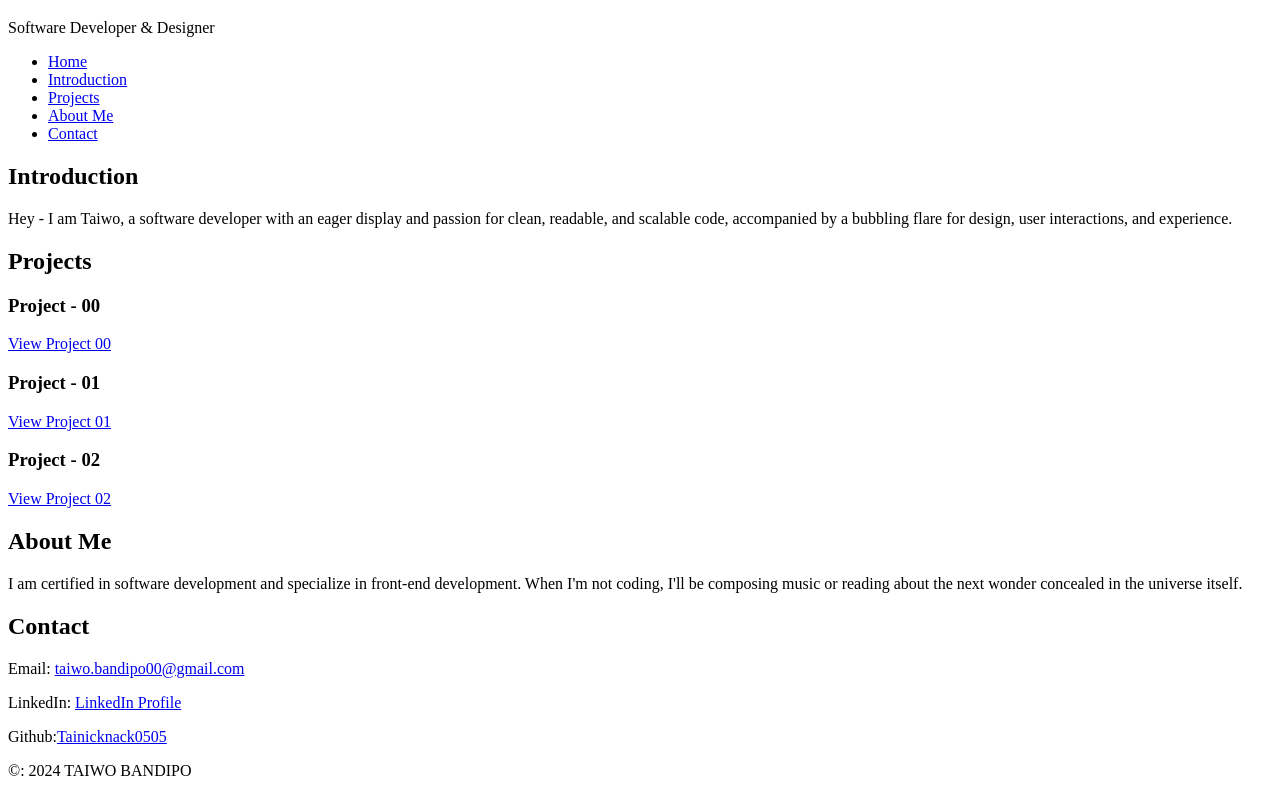
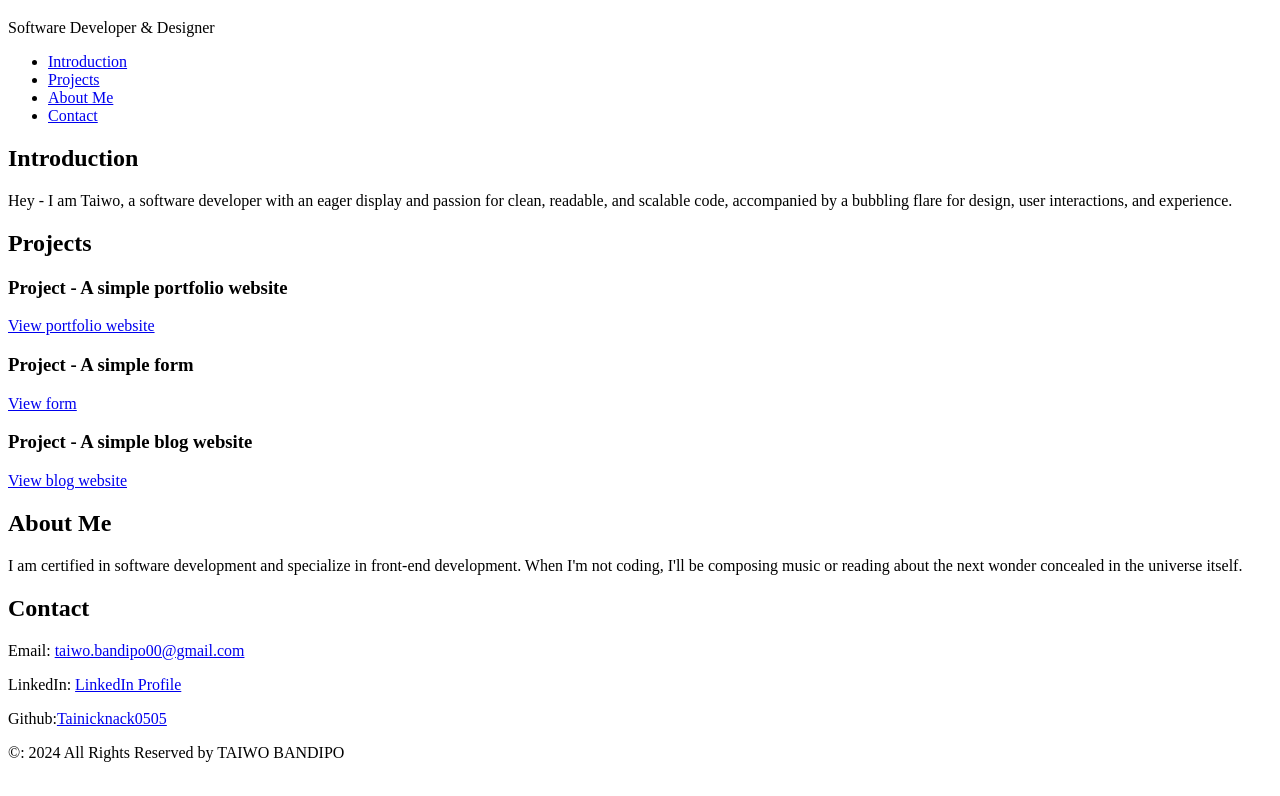
Before and after one commit to Tainicknack0505/My_First_Portfolio, a plain HTML site: page portfolio/index.html in a window 1280 px wide. Shown: the part 61-857 px from the top of the page. Drawn offline with Linux system fonts and the light colour scheme.

Commit message:
new updated index.html file

```diff
--- a/portfolio/index.html
+++ b/portfolio/index.html
@@ -16,7 +16,6 @@
 
     <nav>
         <ul>
-            <li><a href="#home">Home</a></li>
             <li><a href="#introduction">Introduction</a></li>
             <li><a href="#projects">Projects</a></li>
             <li><a href="#About me">About Me</a></li>
@@ -33,23 +32,23 @@
     <section id="projects">
         <h2>Projects</h2>
         <article class="project">
-            <h3>Project - 00</h3>
+            <h3>Project - A simple portfolio website</h3>
             <p></p>
-            <a href="#" target="_blank">View Project 00</a>
+            <a href="#" target="_blank">View portfolio website</a>
         </article>
         <article class="project">
-            <h3>Project - 01</h3>
+            <h3>Project - A simple form</h3>
             <p></p>
-            <a href="#" target="_blank"> View Project 01</a>
+            <a href="#" target="_blank"> View form</a>
         </article>
         <article class="project">
-            <h3>Project - 02</h3>
+            <h3>Project - A simple blog website</h3>
             <p></p>
-            <a href="#" target="_blank"> View Project 02</a>
+            <a href="#" target="_blank"> View blog website</a>
         </article>
     </section>
 
-    <section id="about-me">
+    <section id="about">
         <h2>About Me</h2>
         <p>
             I am certified in software development and specialize in front-end development. When I'm not coding, I'll be
@@ -66,7 +65,7 @@
     </section>
 
     <footer>
-        <p> &copy: 2024 TAIWO BANDIPO </p>
+        <p> &copy: 2024 All Rights Reserved by TAIWO BANDIPO </p>
     </footer>
 
 </body>
```
